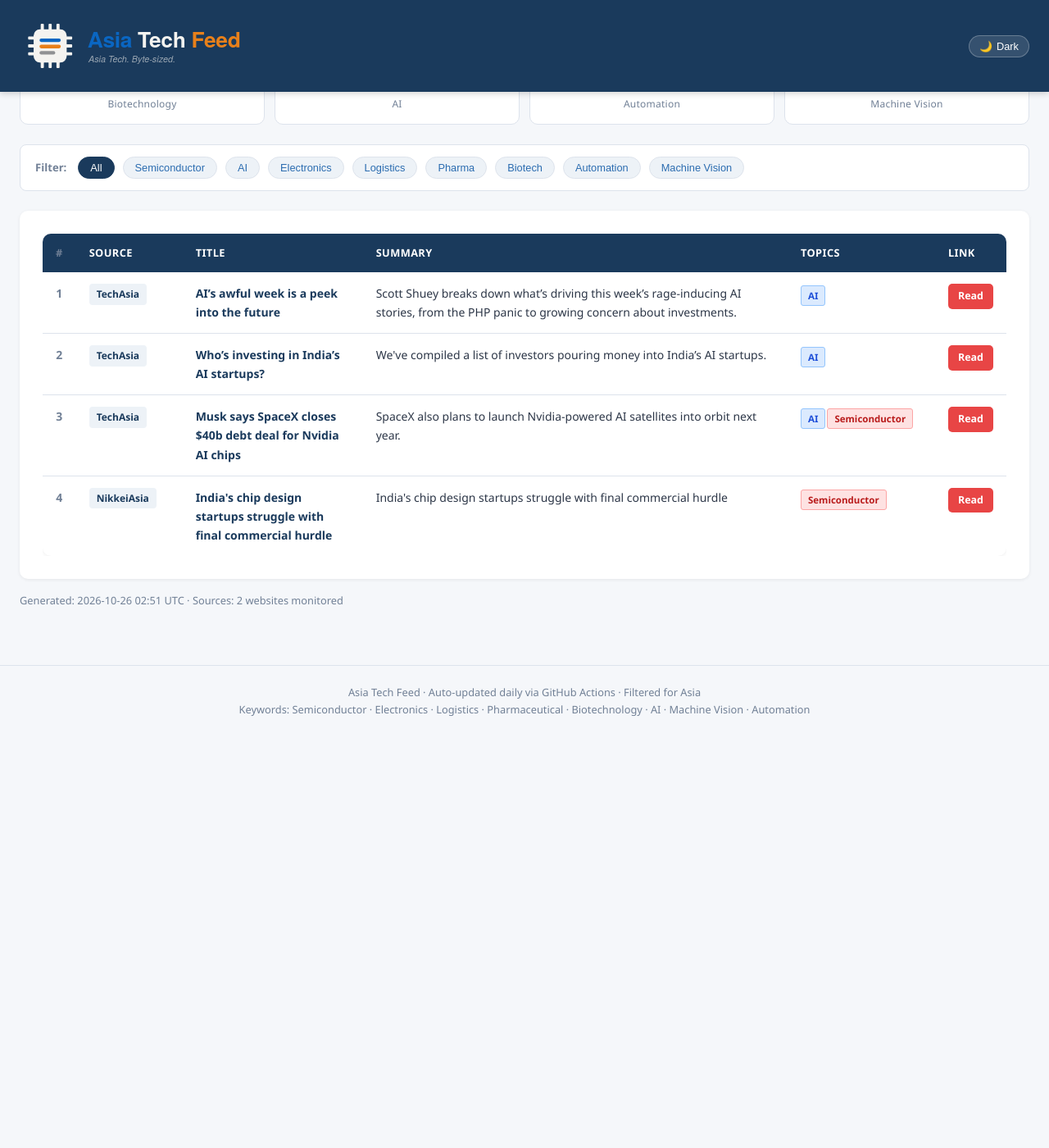
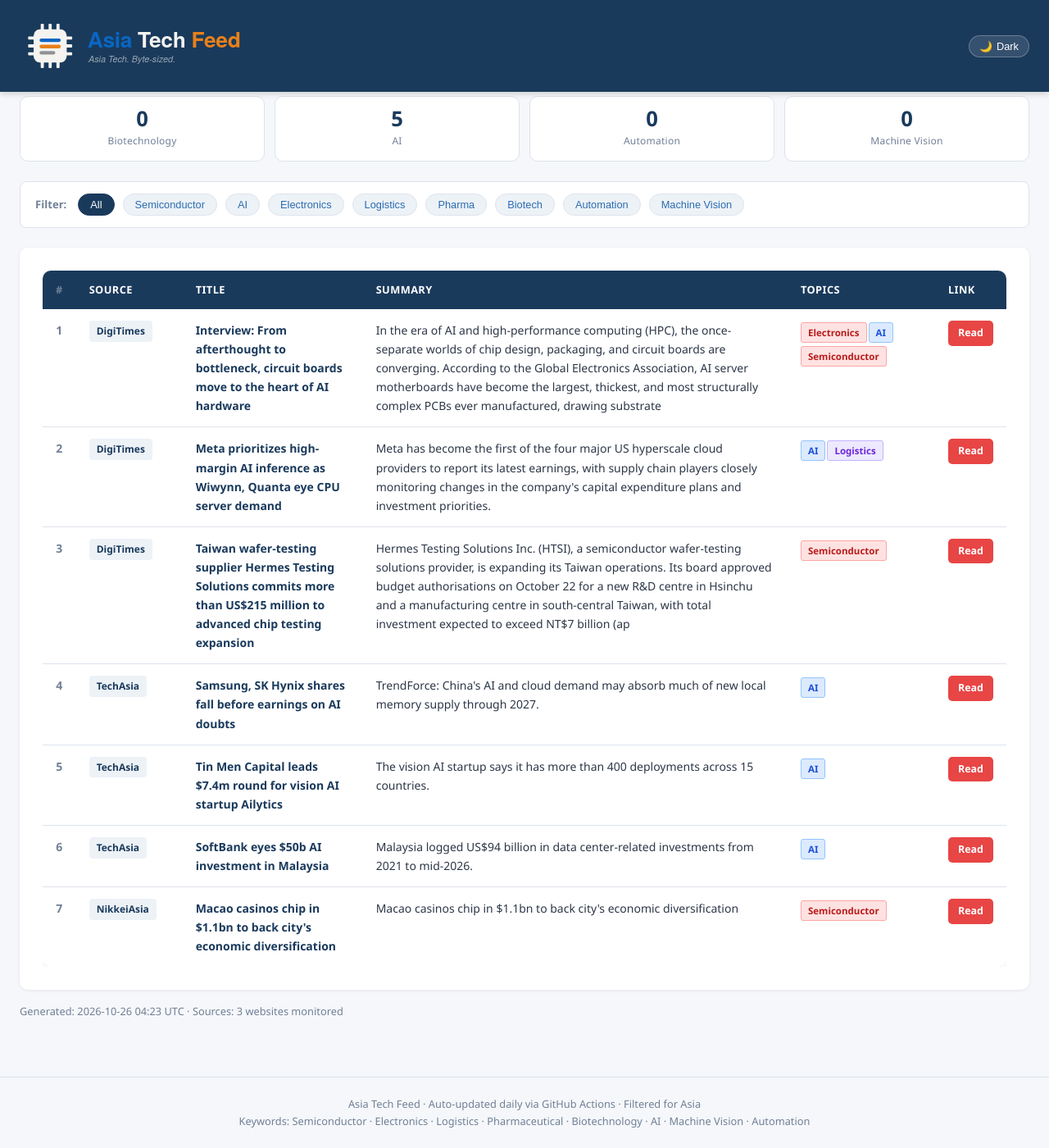
Before and after one commit to asiatechfeed/Asia-Tech-Feed, a Jekyll site: the page built from _posts/2026-10-26-asia-tech-news-digest.md, in a window 1280 px wide and 1400 px high, scrolled down 545 px. Shown: the whole window at 82% size. Built offline with Jekyll 4.4.1, drawn with Linux system fonts in a browser that asks for light colours; a script that is not in the unit is left out; before the commit the page ends 1443 px from its top, so only the background shows below that; some of the changed text lies outside the part shown.

Commit message:
📰 News digest 2026-10-26 (7 articles)

```diff
--- a/_posts/2026-10-26-asia-tech-news-digest.md
+++ b/_posts/2026-10-26-asia-tech-news-digest.md
@@ -1,16 +1,16 @@
 ---
 layout: post
 title: "Asia Tech News Digest - October 26, 2026"
-date: 2026-10-26 10:51:23 +0800
-articles_count: 4
-sources_count: 2
-sources: ["NikkeiAsia", "TechAsia"]
+date: 2026-10-26 12:23:00 +0800
+articles_count: 7
+sources_count: 3
+sources: ["DigiTimes", "NikkeiAsia", "TechAsia"]
 csv_file: /assets/data/news-2026-10-26.tsv
-featured_title: "AI\u2019s awful week is a peek into the future"
-featured_url: "https://www.techinasia.com/ais-awful-week-peek-future"
-featured_source: "TechAsia"
-featured_summary: "Scott Shuey breaks down what\u2019s driving this week\u2019s rage-inducing AI stories, from the PHP panic to growing concern about investments."
-featured_image: ""
+featured_title: "Interview: From afterthought to bottleneck, circuit boards move to the heart of AI hardware"
+featured_url: "https://www.digitimes.com/news/a20261023PD234/taiwan-packaging-pcb-manufacturing.html"
+featured_source: "DigiTimes"
+featured_summary: "In the era of AI and high-performance computing (HPC), the once-separate worlds of chip design, packaging, and circuit boards are converging. According to the Global Electronics Association, AI server motherboards have become the largest, thickest, and most structurally complex PCBs ever manufactured, drawing substrate"
+featured_image: "https://img.digitimes.com/newsshow/20261023pd234_files/2_2b.jpg"
 ---
 
 <table class="news-table">
@@ -27,35 +27,59 @@ featured_image: ""
 <tbody>
 <tr>
   <td class="col-num">1</td>
-  <td class="col-source"><span class="source-badge">TechAsia</span></td>
-  <td class="col-title"><span class="article-title">AI’s awful week is a peek into the future</span></td>
-  <td class="col-summary">Scott Shuey breaks down what’s driving this week’s rage-inducing AI stories, from the PHP panic to growing concern about investments.</td>
-  <td class="col-tags"><span class="tag ai">AI</span></td>
-  <td class="col-link"><a class="btn-link" href="https://www.techinasia.com/ais-awful-week-peek-future" target="_blank" rel="noopener">Read</a></td>
+  <td class="col-source"><span class="source-badge">DigiTimes</span></td>
+  <td class="col-title"><span class="article-title">Interview: From afterthought to bottleneck, circuit boards move to the heart of AI hardware</span></td>
+  <td class="col-summary">In the era of AI and high-performance computing (HPC), the once-separate worlds of chip design, packaging, and circuit boards are converging. According to the Global Electronics Association, AI server motherboards have become the largest, thickest, and most structurally complex PCBs ever manufactured, drawing substrate</td>
+  <td class="col-tags"><span class="tag semi">Electronics</span><span class="tag ai">AI</span><span class="tag semi">Semiconductor</span></td>
+  <td class="col-link"><a class="btn-link" href="https://www.digitimes.com/news/a20261023PD234/taiwan-packaging-pcb-manufacturing.html" target="_blank" rel="noopener">Read</a></td>
 </tr>
 <tr>
   <td class="col-num">2</td>
-  <td class="col-source"><span class="source-badge">TechAsia</span></td>
-  <td class="col-title"><span class="article-title">Who’s investing in India’s AI startups?</span></td>
-  <td class="col-summary">We've compiled a list of investors pouring money into India’s AI startups.</td>
-  <td class="col-tags"><span class="tag ai">AI</span></td>
-  <td class="col-link"><a class="btn-link" href="https://www.techinasia.com/whos-investing-indias-ai-startups" target="_blank" rel="noopener">Read</a></td>
+  <td class="col-source"><span class="source-badge">DigiTimes</span></td>
+  <td class="col-title"><span class="article-title">Meta prioritizes high-margin AI inference as Wiwynn, Quanta eye CPU server demand</span></td>
+  <td class="col-summary">Meta has become the first of the four major US hyperscale cloud providers to report its latest earnings, with supply chain players closely monitoring changes in the company's capital expenditure plans and investment priorities.</td>
+  <td class="col-tags"><span class="tag ai">AI</span><span class="tag logis">Logistics</span></td>
+  <td class="col-link"><a class="btn-link" href="https://www.digitimes.com/news/a20261023PD222/meta-quanta-cpu-demand-wiwynn.html" target="_blank" rel="noopener">Read</a></td>
 </tr>
 <tr>
   <td class="col-num">3</td>
-  <td class="col-source"><span class="source-badge">TechAsia</span></td>
-  <td class="col-title"><span class="article-title">Musk says SpaceX closes $40b debt deal for Nvidia AI chips</span></td>
-  <td class="col-summary">SpaceX also plans to launch Nvidia-powered AI satellites into orbit next year.</td>
-  <td class="col-tags"><span class="tag ai">AI</span><span class="tag semi">Semiconductor</span></td>
-  <td class="col-link"><a class="btn-link" href="https://www.techinasia.com/spacex-beats-revenue-estimates-shares-fall-5-hours" target="_blank" rel="noopener">Read</a></td>
+  <td class="col-source"><span class="source-badge">DigiTimes</span></td>
+  <td class="col-title"><span class="article-title">Taiwan wafer-testing supplier Hermes Testing Solutions commits more than US$215 million to advanced chip testing expansion</span></td>
+  <td class="col-summary">Hermes Testing Solutions Inc. (HTSI), a semiconductor wafer-testing solutions provider, is expanding its Taiwan operations. Its board approved budget authorisations on October 22 for a new R&D centre in Hsinchu and a manufacturing centre in south-central Taiwan, with total investment expected to exceed NT$7 billion (ap</td>
+  <td class="col-tags"><span class="tag semi">Semiconductor</span></td>
+  <td class="col-link"><a class="btn-link" href="https://www.digitimes.com/news/a20261023PD241/taiwan-testing-equipment-budget-investment.html" target="_blank" rel="noopener">Read</a></td>
 </tr>
 <tr>
   <td class="col-num">4</td>
+  <td class="col-source"><span class="source-badge">TechAsia</span></td>
+  <td class="col-title"><span class="article-title">Samsung, SK Hynix shares fall before earnings on AI doubts</span></td>
+  <td class="col-summary">TrendForce: China's AI and cloud demand may absorb much of new local memory supply through 2027.</td>
+  <td class="col-tags"><span class="tag ai">AI</span></td>
+  <td class="col-link"><a class="btn-link" href="https://www.techinasia.com/samsung-electronics-q2-profit-soaring-ai-memory" target="_blank" rel="noopener">Read</a></td>
+</tr>
+<tr>
+  <td class="col-num">5</td>
+  <td class="col-source"><span class="source-badge">TechAsia</span></td>
+  <td class="col-title"><span class="article-title">Tin Men Capital leads $7.4m round for vision AI startup Ailytics</span></td>
+  <td class="col-summary">The vision AI startup says it has more than 400 deployments across 15 countries.</td>
+  <td class="col-tags"><span class="tag ai">AI</span></td>
+  <td class="col-link"><a class="btn-link" href="https://www.techinasia.com/aipowered-tools-clearing-constructions-data-debris" target="_blank" rel="noopener">Read</a></td>
+</tr>
+<tr>
+  <td class="col-num">6</td>
+  <td class="col-source"><span class="source-badge">TechAsia</span></td>
+  <td class="col-title"><span class="article-title">SoftBank eyes $50b AI investment in Malaysia</span></td>
+  <td class="col-summary">Malaysia logged US$94 billion in data center-related investments from 2021 to mid-2026.</td>
+  <td class="col-tags"><span class="tag ai">AI</span></td>
+  <td class="col-link"><a class="btn-link" href="https://www.techinasia.com/softbank-completes-final-10b-openai-investment" target="_blank" rel="noopener">Read</a></td>
+</tr>
+<tr>
+  <td class="col-num">7</td>
   <td class="col-source"><span class="source-badge">NikkeiAsia</span></td>
-  <td class="col-title"><span class="article-title">India's chip design startups struggle with final commercial hurdle</span></td>
-  <td class="col-summary">India's chip design startups struggle with final commercial hurdle</td>
+  <td class="col-title"><span class="article-title">Macao casinos chip in $1.1bn to back city's economic diversification</span></td>
+  <td class="col-summary">Macao casinos chip in $1.1bn to back city's economic diversification</td>
   <td class="col-tags"><span class="tag semi">Semiconductor</span></td>
-  <td class="col-link"><a class="btn-link" href="https://asia.nikkei.com/business/tech/semiconductors/india-s-chip-design-startups-struggle-with-final-commercial-hurdle" target="_blank" rel="noopener">Read</a></td>
+  <td class="col-link"><a class="btn-link" href="https://asia.nikkei.com/economy/macao-casinos-chip-in-1.1bn-to-back-city-s-economic-diversification" target="_blank" rel="noopener">Read</a></td>
 </tr>
 </tbody>
 </table>
```
Also changed, not shown: _data/seen_urls.json (+8 -1 lines), _digest_meta.json (+21 -15 lines), assets/data/news-2026-10-26.tsv (+7 -4 lines), assets/data/search-index.json.
